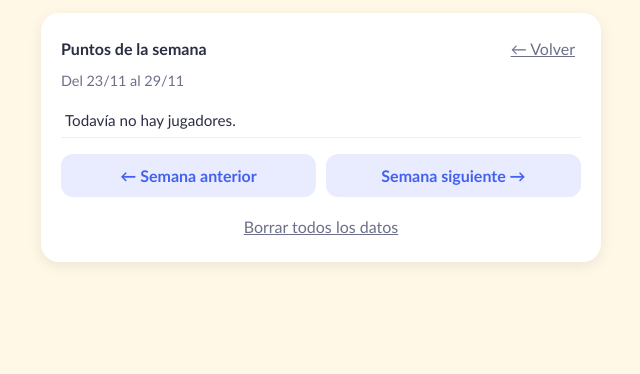
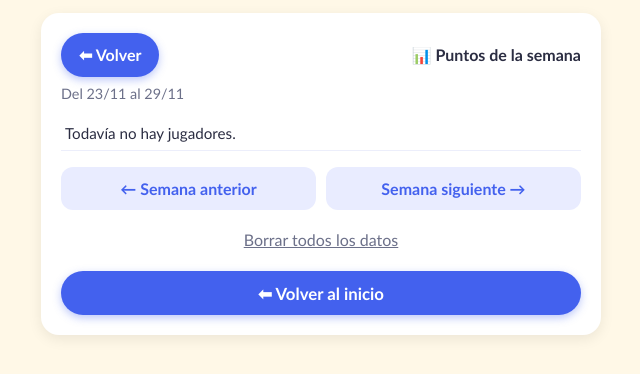
Before and after one commit to pereyrapablojavier/multicerebro, a plain HTML site: page index.html in a window 1280 px wide. Both pictures are taken after a click on the button "📊 Puntos de la semana". Shown: the part 62-436 px from the top of the page, without its empty margins (319-959 px from the left). Drawn offline with Linux system fonts and the light colour scheme.

Commit message:
Botón Volver más claro: grande, a la izquierda y también al pie
Co-Authored-By: Claude Sonnet 5.5 <noreply@anthropic.com>
Claude-Session: https://claude.ai/code/session_01QyigXM8PL6v6GXd6VkXa2S

```diff
--- a/index.html
+++ b/index.html
@@ -39,6 +39,9 @@
   button:active { transform: scale(.96); }
   button.secondary { background: #e9ecff; color: var(--primary); }
   button.ghost { background: transparent; color: var(--muted); font-weight: normal; text-decoration: underline; padding: 6px; }
+  button.back { background: var(--primary); color: #fff; padding: 10px 18px; min-height: 44px; border-radius: 999px;
+    font-weight: bold; box-shadow: 0 3px 8px rgba(67,97,238,.35); }
+  button.back.wide { width: 100%; margin-top: 16px; font-size: 1.05rem; }
   button:disabled { opacity: .45; cursor: not-allowed; }
   input[type=text], input[type=number] {
     font: inherit; padding: 12px; border-radius: 12px; border: 2px solid #d8dcf0; width: 100%;
@@ -154,8 +157,8 @@
   <!-- Pantalla 2: configurar partida -->
   <section id="screen-setup" class="card hidden">
     <div class="topbar">
+      <button class="back" data-back>⬅ Volver</button>
       <strong id="setup-name"></strong>
-      <button class="ghost" data-back>← Cambiar jugador</button>
     </div>
     <label>¿Qué tablas querés practicar?</label>
     <div class="row" style="margin-bottom:10px">
@@ -199,7 +202,7 @@
     <div class="row" style="margin-top:16px">
       <button class="secondary" id="btn-res-badges">🏆 Mi colección</button>
       <button id="btn-again">Jugar de nuevo</button>
-      <button class="secondary" data-back>Inicio</button>
+      <button class="secondary" data-back>🏠 Inicio</button>
     </div>
   </section>
 
@@ -208,20 +211,21 @@
   <!-- Pantalla 6: galería de insignias -->
   <section id="screen-badges" class="card hidden">
     <div class="topbar">
+      <button class="back" data-back>⬅ Volver</button>
       <strong>🏆 Mi colección</strong>
-      <button class="ghost" data-back>← Volver</button>
     </div>
     <p class="hint" style="text-align:left">Inspiradas en KATSEYE, el grupo global de HYBE × Geffen. App no oficial. ¡Ganalas jugando!</p>
     <select id="badge-player"></select>
     <p class="hint" id="badge-summary"></p>
     <div class="badge-grid" id="badge-grid"></div>
+    <button class="back wide" data-back>⬅ Volver al inicio</button>
   </section>
 
   <!-- Pantalla 5: reporte semanal -->
   <section id="screen-report" class="card hidden">
     <div class="topbar">
-      <strong>Puntos de la semana</strong>
-      <button class="ghost" data-back>← Volver</button>
+      <button class="back" data-back>⬅ Volver</button>
+      <strong>📊 Puntos de la semana</strong>
     </div>
     <p class="hint" id="report-range" style="text-align:left"></p>
     <div style="overflow-x:auto"><table id="report-table"></table></div>
@@ -232,6 +236,9 @@
     </div>
     <div style="text-align:center; margin-top:14px">
       <button class="ghost" id="btn-reset">Borrar todos los datos</button>
+    </div>
+    <div style="text-align:center">
+      <button class="back wide" data-back>⬅ Volver al inicio</button>
     </div>
   </section>
 </main>
--- a/sw.js
+++ b/sw.js
@@ -1,5 +1,5 @@
 // Service worker: guarda la app para que funcione sin internet.
-const CACHE = 'tablas-v15';
+const CACHE = 'tablas-v16';
 const FILES = ['./', './index.html', './manifest.json', './icon-192.png', './icon-512.png'];
 
 self.addEventListener('install', e => {
```
